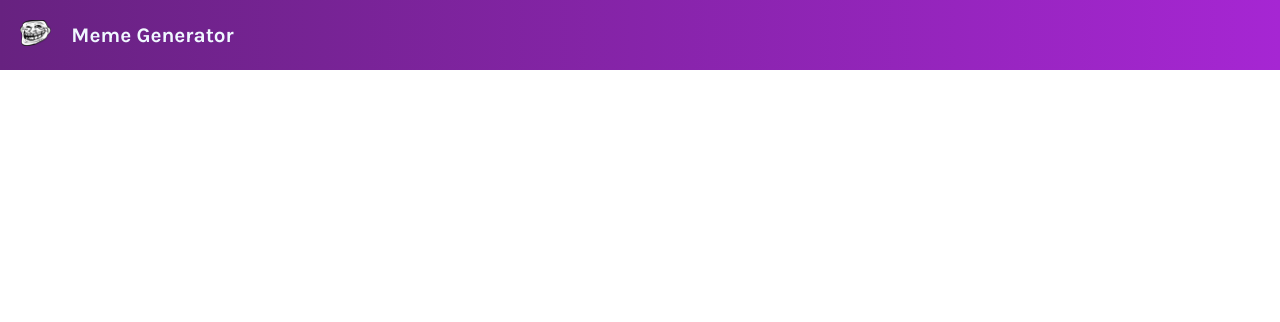
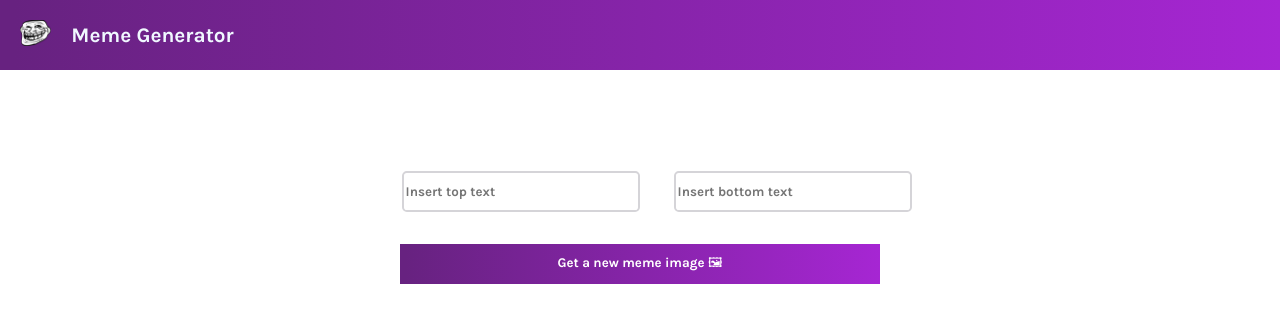
Before and after one commit to jindudimuna/meme-generator, a React (Create React App) app: page / in a window 1280 px wide. Shown: the top 322 px of the page. Built offline with nearby package versions, Linux system fonts and the light colour scheme.

Commit message:
new meme component

```diff
--- a/src/App.css
+++ b/src/App.css
@@ -41,7 +41,7 @@
 .Nav-bar{
   display: flex;
   align-items: center;
-  background: linear-gradient(to right, #672280, #A626D3);
+  background: linear-gradient(to right, #672280 1.18%, #A626D3 100%);
 
 
 }
@@ -59,3 +59,32 @@
 .logo{
   margin: 20px;
 }
+
+#top-text , #bottom-text{
+  margin-left: 2.1rem;
+  width: 14.4rem;
+  height: 2.2rem;
+  border-radius: 0.3rem;
+  margin-top: 6.3rem;
+  border: 0.16rem solid #D5D4D8;
+  font-family: "Karla";
+}
+
+
+.meme-button{
+
+  font-family: "Karla";
+  background: linear-gradient(to right, #672280 1.18%, #A626D3 100%);
+  color: white;
+  width: 30rem;
+  height: 2.5rem;
+  margin-top: 2rem;
+  cursor: pointer;
+  border: none;
+}
+
+.main{
+  display: flex;
+  flex-direction: column;
+  align-items: center;
+}
--- a/src/App.js
+++ b/src/App.js
@@ -1,11 +1,14 @@
 import Header from './Header.js';
 import './App.css';
+import Meme from './Meme.js';
 
 function App() {
   return (
+
     <div className="App">
 
 <Header />
+<Meme />
     </div>
   );
 }
--- /dev/null
+++ b/src/Meme.js
@@ -0,0 +1,21 @@
+import React from "react";
+
+function Form(){
+    return(
+        <div className="main">
+            <form className="meme-body">
+            <input type="text" id="top-text" placeholder="Insert top text" />
+              <input type="text" id="bottom-text" placeholder="Insert bottom text" />
+
+            </form>
+
+            <button className="meme-button">Get a new meme image  🖼</button>
+
+        </div>
+
+
+    )
+}
+
+
+export default Form;
```
